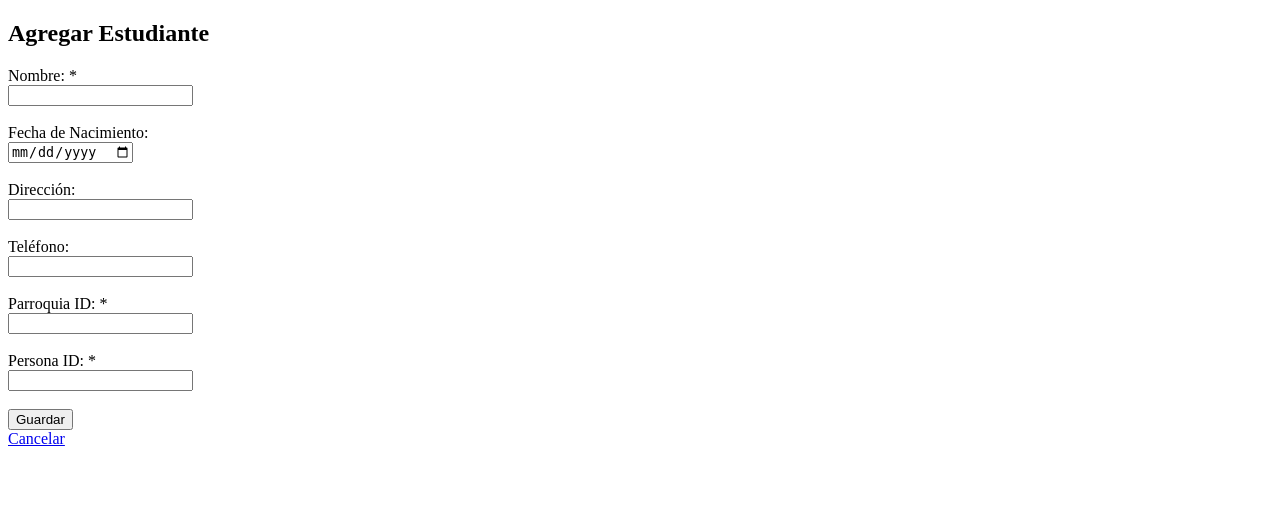
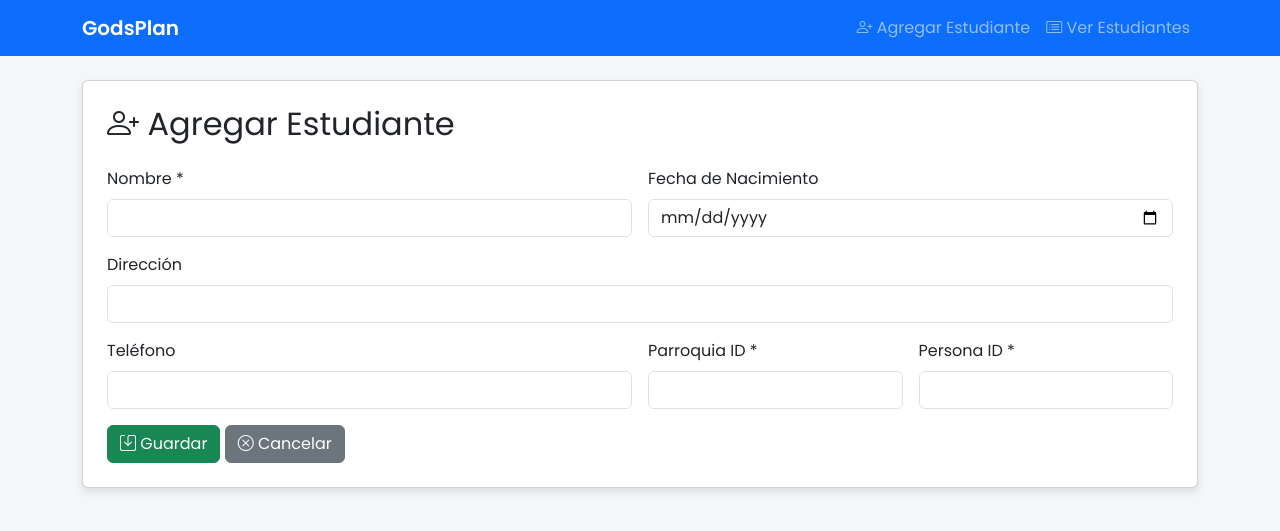
Before and after one commit to Romelg18/GodsPlanWebApp, a Flask app: page /agregar in a window 1280 px wide. Shown: the top 531 px of the page. Run offline with Flask 3, Linux system fonts and the light colour scheme.

Commit message:
UX mejorado

```diff
--- a/app.py
+++ b/app.py
@@ -1,16 +1,17 @@
-from flask import Flask, render_template, request, redirect
+from flask import Flask, render_template, request, redirect, flash
 import pyodbc
 import json
 from datetime import datetime
 
 app = Flask(__name__)
+app.secret_key = 'clave-secreta-para-flash'
 
-# Cargar configuración desde config.json
+
 with open('config.json') as f:
     config = json.load(f)
     print("Conectado a la base de datos:", config['database'])
 
-# Conexión a SQL Server usando autenticación de Windows
+
 conn_str = (
     f"DRIVER={{{config['controlador_odbc']}}};"
     f"SERVER={config['name_server']};"
@@ -21,12 +22,10 @@ conn_str = (
 conn = pyodbc.connect(conn_str)
 cursor = conn.cursor()
 
-# Página principal
 @app.route('/')
 def index():
     return render_template('index.html')
 
-# Ver lista de estudiantes
 @app.route('/ver')
 def ver_estudiantes():
     cursor.execute("EXEC persona.sp_ListEstudiantes")
@@ -34,7 +33,6 @@ def ver_estudiantes():
     estudiantes_ordenados = sorted(estudiantes, key=lambda x: x.Id_Estudiante)
     return render_template('ver_estudiantes.html', estudiantes=estudiantes_ordenados)
 
-# Agregar estudiante
 @app.route('/agregar', methods=['GET', 'POST'])
 def agregar_estudiante():
     if request.method == 'POST':
@@ -43,7 +41,8 @@ def agregar_estudiante():
         persona_id = request.form['Persona_Id_Persona']
 
         if not nombre or not parroquia_id or not persona_id:
-            return "Error: Nombre, Parroquia ID y Persona ID son obligatorios", 400
+            flash("Nombre, Parroquia ID y Persona ID son obligatorios", "danger")  # 🚨
+            return redirect('/agregar')
 
         fecha_nac = request.form['FechaNacimiento'] or None
         direccion = request.form['Direccion'] or None
@@ -57,10 +56,10 @@ def agregar_estudiante():
                        int(parroquia_id),
                        int(persona_id))
         conn.commit()
+        flash("Estudiante agregado exitosamente", "success")  # 🚨
         return redirect('/ver')
     return render_template('agregar_estudiante.html')
 
-# Editar estudiante
 @app.route('/editar/<int:id>', methods=['GET', 'POST'])
 def editar_estudiante(id):
     if request.method == 'POST':
@@ -69,7 +68,8 @@ def editar_estudiante(id):
         persona_id = request.form['Persona_Id_Persona']
 
         if not nombre or not parroquia_id or not persona_id:
-            return "Error: Nombre, Parroquia ID y Persona ID son obligatorios", 400
+            flash("Nombre, Parroquia ID y Persona ID son obligatorios", "danger")  # 🚨
+            return redirect(f'/editar/{id}')
 
         fecha_nac = request.form['FechaNacimiento'] or None
         direccion = request.form['Direccion'] or None
@@ -84,23 +84,23 @@ def editar_estudiante(id):
                        int(parroquia_id),
                        int(persona_id))
         conn.commit()
+        flash("Estudiante actualizado correctamente", "info")  # 🚨
         return redirect('/ver')
     else:
         cursor.execute("EXEC persona.sp_GetEstudianteById ?", id)
         estudiante = cursor.fetchone()
 
-        # ✅ Preparar fecha para el input date
         fecha_str = ''
         if estudiante.FechaNacimiento:
             fecha_str = estudiante.FechaNacimiento.strftime('%Y-%m-%d')
 
         return render_template('editar_estudiante.html', estudiante=estudiante, fecha_nacimiento=fecha_str)
 
-# Eliminar estudiante
 @app.route('/eliminar/<int:id>')
 def eliminar_estudiante(id):
     cursor.execute("EXEC persona.sp_DeleteEstudiante ?", id)
     conn.commit()
+    flash("Estudiante eliminado exitosamente", "warning")  # 🚨
     return redirect('/ver')
 
 if __name__ == '__main__':
--- a/config.json
+++ b/config.json
@@ -1,6 +1,5 @@
 {
-  "name_server": "ROMELLAPTOP\\SQLEXPRESS",
+  "name_server": "DESKTOP-9A83OFK",
   "database": "GodsPlan",
   "controlador_odbc": "ODBC Driver 17 for SQL Server"
-
 }
--- a/templates/agregar_estudiante.html
+++ b/templates/agregar_estudiante.html
@@ -1,32 +1,37 @@
-<!DOCTYPE html>
-<html lang="es">
-<head>
-    <meta charset="UTF-8">
-    <title>Agregar Estudiante</title>
-</head>
-<body>
-    <h2>Agregar Estudiante</h2>
-    <form method="POST">
-        <label>Nombre: *</label><br>
-        <input type="text" name="Nombre" required><br><br>
-
-        <label>Fecha de Nacimiento:</label><br>
-        <input type="date" name="FechaNacimiento"><br><br>
-
-        <label>Dirección:</label><br>
-        <input type="text" name="Direccion"><br><br>
-
-        <label>Teléfono:</label><br>
-        <input type="text" name="Telefono"><br><br>
-
-        <label>Parroquia ID: *</label><br>
-        <input type="number" name="Parroquia_Id_Parroquia" required><br><br>
-
-        <label>Persona ID: *</label><br>
-        <input type="number" name="Persona_Id_Persona" required><br><br>
-
-        <button type="submit">Guardar</button>
+{% extends "layout.html" %}
+{% block title %}Agregar Estudiante{% endblock %}
+{% block content %}
+<div class="card p-4">
+    <h2 class="mb-4"><i class="bi bi-person-plus"></i> Agregar Estudiante</h2>
+    <form method="POST" class="row g-3 needs-validation" novalidate>
+        <div class="col-md-6">
+            <label class="form-label">Nombre *</label>
+            <input type="text" name="Nombre" class="form-control" required>
+        </div>
+        <div class="col-md-6">
+            <label class="form-label">Fecha de Nacimiento</label>
+            <input type="date" name="FechaNacimiento" class="form-control">
+        </div>
+        <div class="col-12">
+            <label class="form-label">Dirección</label>
+            <input type="text" name="Direccion" class="form-control">
+        </div>
+        <div class="col-md-6">
+            <label class="form-label">Teléfono</label>
+            <input type="text" name="Telefono" class="form-control" pattern="\d{10}" title="Debe tener 10 dígitos">
+        </div>
+        <div class="col-md-3">
+            <label class="form-label">Parroquia ID *</label>
+            <input type="number" name="Parroquia_Id_Parroquia" class="form-control" required>
+        </div>
+        <div class="col-md-3">
+            <label class="form-label">Persona ID *</label>
+            <input type="number" name="Persona_Id_Persona" class="form-control" required>
+        </div>
+        <div class="col-12">
+            <button type="submit" class="btn btn-success"><i class="bi bi-save"></i> Guardar</button>
+            <a href="/ver" class="btn btn-secondary"><i class="bi bi-x-circle"></i> Cancelar</a>
+        </div>
     </form>
-    <a href="/ver">Cancelar</a>
-</body>
-</html>
+</div>
+{% endblock %}
--- /dev/null
+++ b/templates/layout.html
@@ -0,0 +1,55 @@
+<!DOCTYPE html>
+<html lang="es">
+<head>
+    <meta charset="UTF-8">
+    <title>{% block title %}GodsPlan{% endblock %}</title>
+    <link href="https://cdn.jsdelivr.net/npm/bootstrap@5.3.0/dist/css/bootstrap.min.css" rel="stylesheet">
+    <link href="https://cdn.jsdelivr.net/npm/bootstrap-icons@1.10.5/font/bootstrap-icons.css" rel="stylesheet">
+    <link href="https://fonts.googleapis.com/css2?family=Poppins:wght@400;600&display=swap" rel="stylesheet">
+    <style>
+        body {
+            font-family: 'Poppins', sans-serif;
+            background-color: #f4f7fa;
+        }
+        .card {
+            box-shadow: 0 4px 8px rgba(0,0,0,0.1);
+        }
+        .navbar-brand {
+            font-weight: 600;
+        }
+    </style>
+</head>
+<body>
+<nav class="navbar navbar-expand-lg navbar-dark bg-primary mb-4">
+    <div class="container">
+        <a class="navbar-brand" href="/">GodsPlan</a>
+        <button class="navbar-toggler" type="button" data-bs-toggle="collapse" data-bs-target="#navbarContent">
+            <span class="navbar-toggler-icon"></span>
+        </button>
+        <div class="collapse navbar-collapse" id="navbarContent">
+            <ul class="navbar-nav ms-auto">
+                <li class="nav-item"><a class="nav-link" href="/agregar"><i class="bi bi-person-plus"></i> Agregar Estudiante</a></li>
+                <li class="nav-item"><a class="nav-link" href="/ver"><i class="bi bi-card-list"></i> Ver Estudiantes</a></li>
+            </ul>
+        </div>
+    </div>
+</nav>
+
+<div class="container">
+    {% with messages = get_flashed_messages(with_categories=true) %}
+      {% if messages %}
+        {% for category, message in messages %}
+          <div class="alert alert-{{ category }} alert-dismissible fade show" role="alert">
+            <i class="bi bi-info-circle-fill"></i> {{ message }}
+            <button type="button" class="btn-close" data-bs-dismiss="alert" aria-label="Close"></button>
+          </div>
+        {% endfor %}
+      {% endif %}
+    {% endwith %}
+
+    {% block content %}{% endblock %}
+</div>
+
+<script src="https://cdn.jsdelivr.net/npm/bootstrap@5.3.0/dist/js/bootstrap.bundle.min.js"></script>
+</body>
+</html>
```
Also changed, not shown: templates/editar_estudiante.html (+36 -31 lines), templates/index.html (+14 -15 lines), templates/ver_estudiantes.html (+11 -16 lines).
